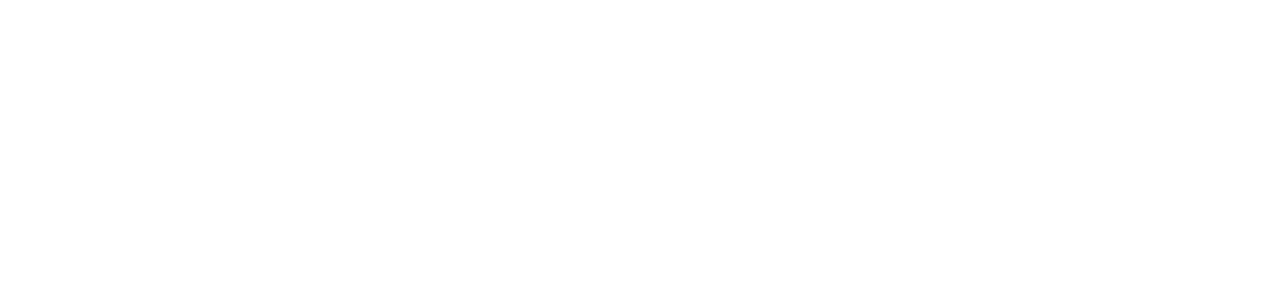
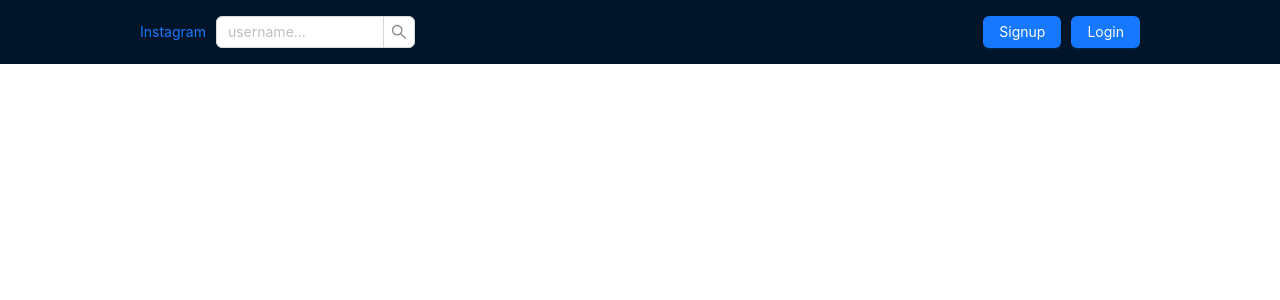
Before and after one commit to contactjw/instagram-clone-vuejs, a Vue app: page / in a window 1280 px wide. Shown: the top 300 px of the page. Built offline with nearby package versions, Linux system fonts and the light colour scheme.

Commit message:
Add navbar structure

```diff
--- a/src/App.vue
+++ b/src/App.vue
@@ -1,7 +1,11 @@
-<script setup></script>
+<script setup>
+import Nav from './components/Nav.vue';
+</script>
 
 <template>
-  <main></main>
+  <main>
+    <Nav />
+  </main>
 </template>
 
 <style scoped></style>
--- /dev/null
+++ b/src/components/Container.vue
@@ -0,0 +1,14 @@
+<script setup></script>
+
+<template>
+  <div class="container">
+    <slot></slot>
+  </div>
+</template>
+
+<style scoped>
+.container {
+  width: 1000px;
+  margin: 0 auto;
+}
+</style>
--- /dev/null
+++ b/src/components/Nav.vue
@@ -0,0 +1,53 @@
+<script setup>
+import { RouterLink } from 'vue-router';
+import Container from './Container.vue';
+import { ref } from 'vue';
+
+const searchUsername = ref('');
+
+const onSearch = () => {};
+</script>
+
+<template>
+  <ALayout class="layout">
+    <ALayoutHeader>
+      <Container>
+        <div class="nav-container">
+          <div class="left-content">
+            <RouterLink to="/">Instagram</RouterLink>
+            <AInputSearch
+              v-model:value="searchUsername"
+              placeholder="username..."
+              style="width: 200px"
+              @search="onSearch"
+            />
+          </div>
+          <div class="right-content">
+            <AButton type="primary">Signup</AButton>
+            <AButton type="primary">Login</AButton>
+          </div>
+        </div>
+      </Container>
+    </ALayoutHeader>
+  </ALayout>
+</template>
+
+<style scoped>
+.nav-container {
+  display: flex;
+  justify-content: space-between;
+}
+
+.left-content {
+  display: flex;
+  align-items: center;
+}
+
+.left-content a {
+  margin-right: 10px;
+}
+
+.right-content button {
+  margin-left: 10px;
+}
+</style>
```
Also changed, not shown: src/main.js (+4 -5 lines).
